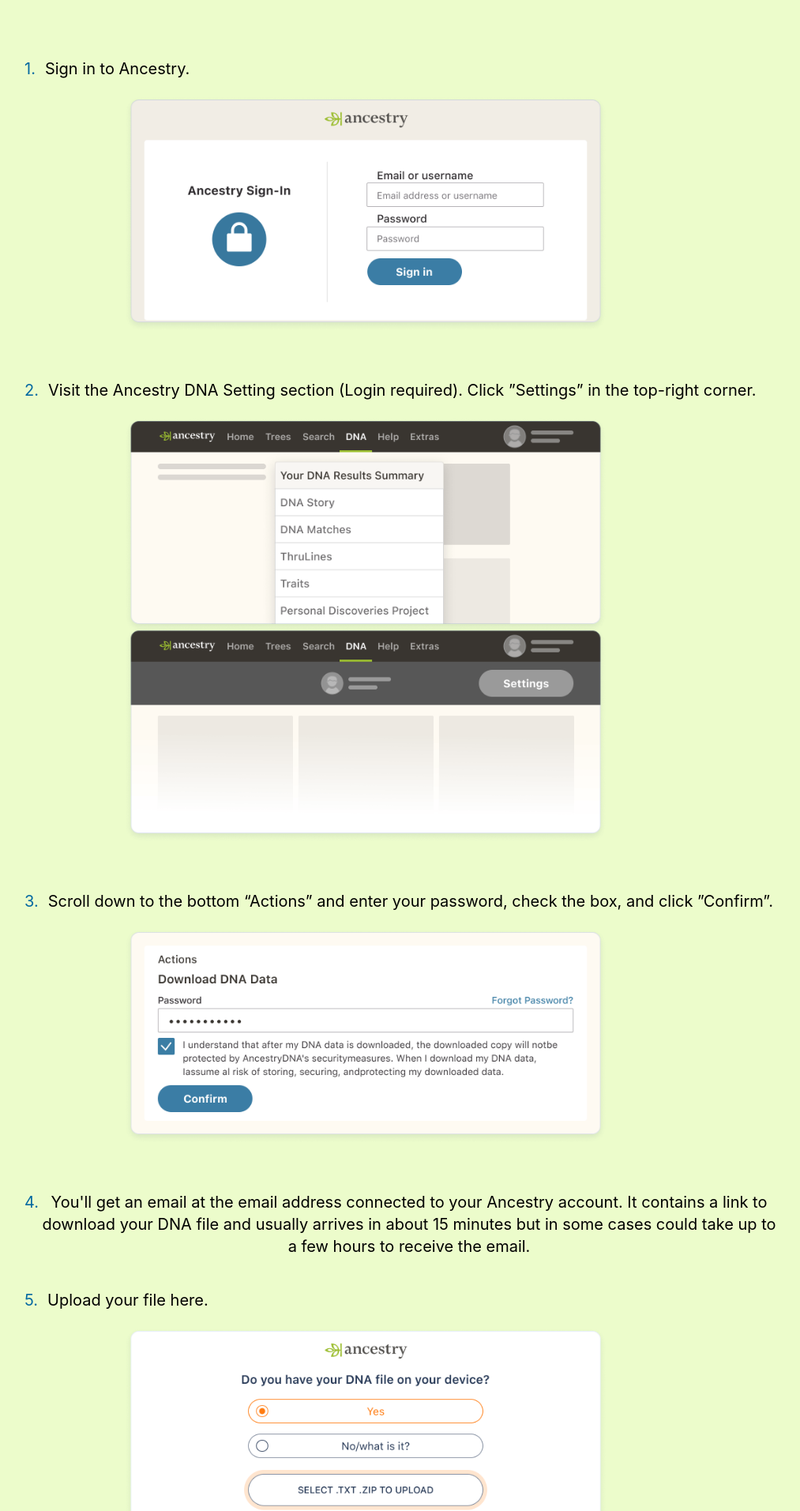
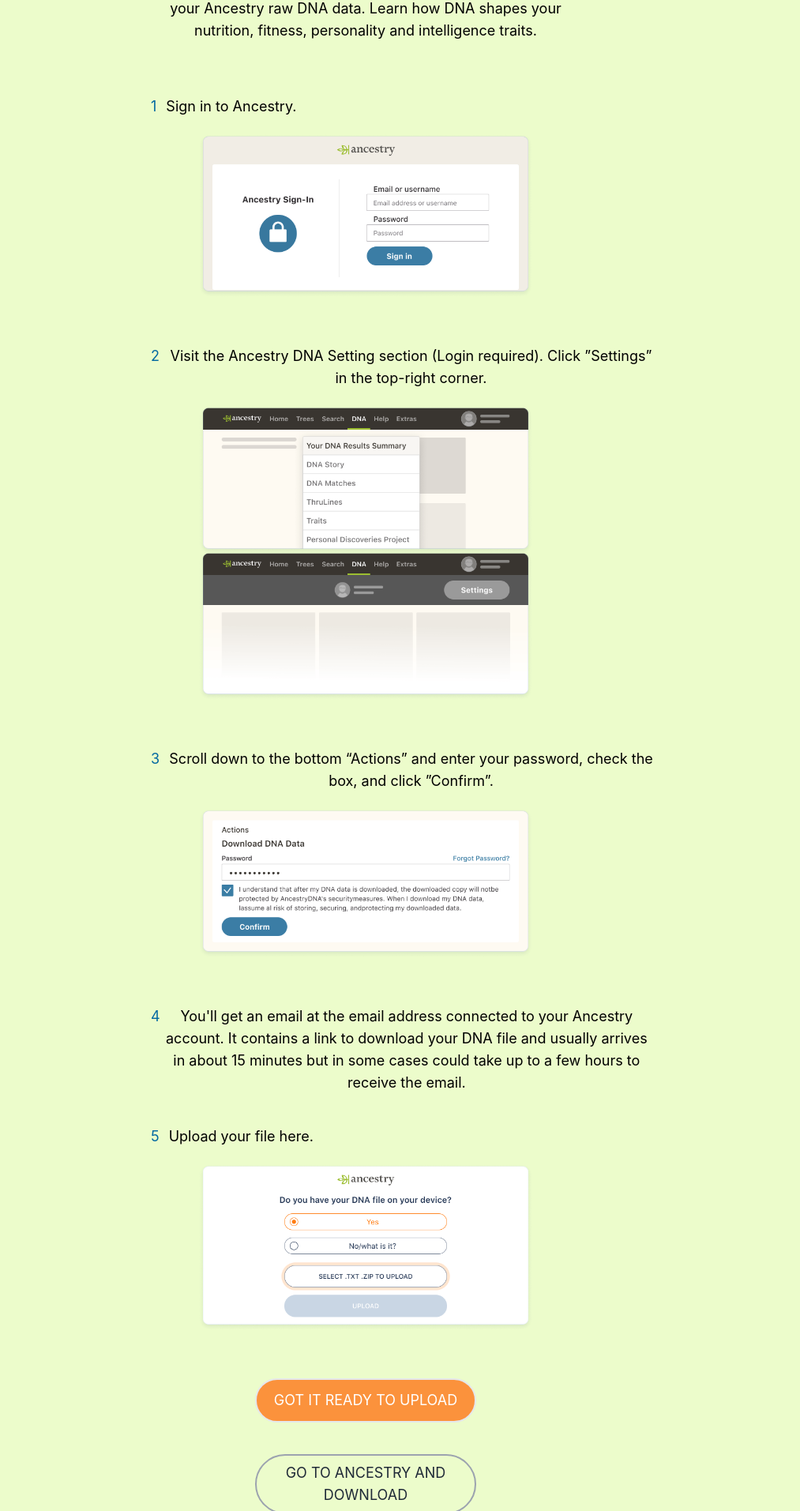
Before and after one commit to billionshealth/yellow-umbrella, a React (Create React App) app: page / in a window 1280 px wide. Shown: the part 447-2360 px from the top of the page at 79% size, without its empty margins (177-1190 px from the left). Built offline with nearby package versions, Linux system fonts and the light colour scheme.

Commit message:
Update ancestry.js

```diff
--- a/src/pages/ancestry.js
+++ b/src/pages/ancestry.js
@@ -1,6 +1,6 @@
 const Ancestry = () => {
   return (
-    <div className="flex flex-col justify-center sm:p-0 sm:justify-start bg-lime-100 px-24 md:w-full xl:text-xl">
+    <div className="flex flex-col justify-center sm:p-0 sm:justify-start bg-lime-100 md:w-full xl:text-lg px-24 xl:px-64 ">
       <section className="top my-10 ">
         <h1 className="text-4xl xl:text-5xl sm:text-2xl font-extrabold text-gray-800 m-10 px-2 sm:m-0">
           How to download data from Ancestry
@@ -15,7 +15,7 @@
         <div className="flex flex-col justify-center m-auto">
           <div className="m-5">
             <div className="flex 2xl:ml-36  xl:ml-20 ">
-              <p className="inline px-3 text-sky-700">1.</p>
+              <p className="inline px-3 text-sky-700">1</p>
               <p className="inline">Sign in to Ancestry.</p>
             </div>
             <img
@@ -26,7 +26,7 @@
           </div>
           <div className="m-5">
             <div className="flex 2xl:ml-36  xl:ml-20">
-              <p className="inline px-3 text-sky-700">2.</p>
+              <p className="inline px-3 text-sky-700">2</p>
               <p className="inline">
                 Visit the{" "}
                 <a href="https://www.ancestry.com/account/signin">
@@ -43,7 +43,7 @@
           </div>
           <div className="m-5">
             <div className="flex 2xl:ml-36  xl:ml-20">
-              <p className="inline px-3 text-sky-700">3.</p>
+              <p className="inline px-3 text-sky-700">3</p>
               <p className="inline">
                 Scroll down to the bottom “Actions” and enter your password,
                 check the box, and click ”Confirm”.
@@ -57,7 +57,7 @@
           </div>
           <div className="m-5 ">
             <div className="flex 2xl:ml-36  xl:ml-20">
-              <p className="pl-3 text-sky-700">4.</p>
+              <p className="pl-3 text-sky-700">4</p>
               <p className="">
                 You'll get an email at the email address connected to your
                 Ancestry account. It contains a link to download your DNA file
@@ -68,7 +68,7 @@
           </div>
           <div className="m-5">
             <div className="flex 2xl:ml-36  xl:ml-20">
-              <p className="inline px-3 text-sky-700">5.</p>
+              <p className="inline px-3 text-sky-700">5</p>
               <p className="inline">Upload your file here.</p>
             </div>
             <img
@@ -77,16 +77,16 @@
               alt="Upload"
             />
           </div>
-          <div className="flex flex-col 2xl:w-4/12 mx-auto xl:w-4/12">
+          <div className="flex flex-col mx-auto xl:w-5/12">
             <button
               href="#"
-              className=" rounded-full m-5 p-3 sm:text-xs sm:p-2 md:p-2 md:text-md xl:text-lg xl:p-3 px-6 text-white bg-orange-400 baseline transition delay-150 ease-in-out hover:-translate-y-1 hover:scale-110 duration-300  border-2"
+              className=" rounded-full m-5 sm:text-xs sm:p-2 md:p-2 md:text-md  xl:p-3 px-6 text-white bg-orange-400 baseline transition delay-150 ease-in-out hover:-translate-y-1 hover:scale-110 duration-300  border-2"
             >
               GOT IT READY TO UPLOAD
             </button>
             <button
               href="https://www.ancestry.com/account/signin"
-              className=" rounded-full m-5 p-3 sm:text-xs sm:p-2 md:p-2 md:text-md xl:text-lg xl:p-3 px-6 text-lightGray bg-midGray baseline hover:bg-gray-100 hover:duration-300 border-2 border-gray-400"
+              className="rounded-full m-5 sm:text-xs sm:p-2 md:p-2 md:text-md xl:p-2 px-6 text-gray-800 baseline hover:bg-gray-300 hover:duration-300 duration-300 border-2 border-gray-400"
             >
               GO TO ANCESTRY AND DOWNLOAD
             </button>
```
